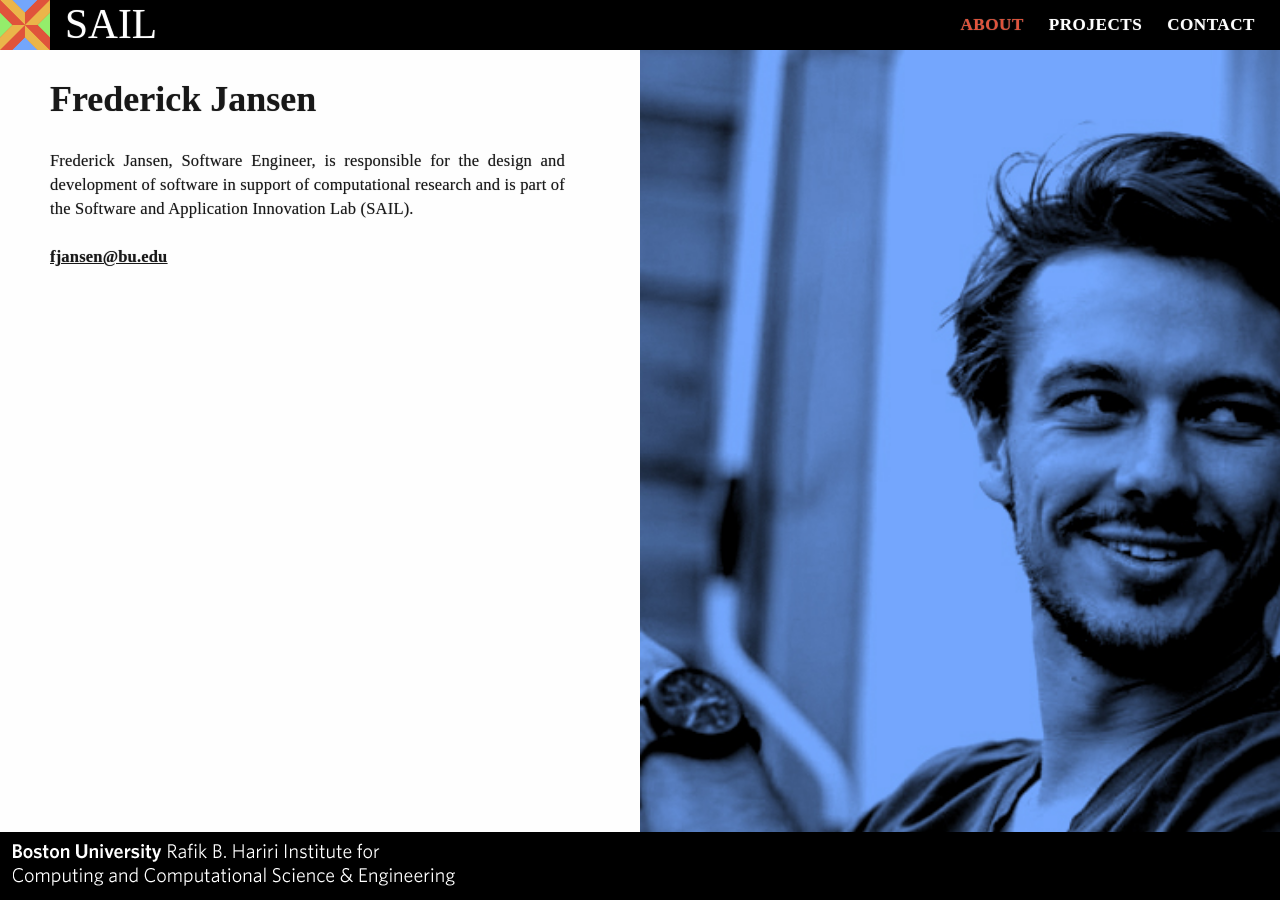
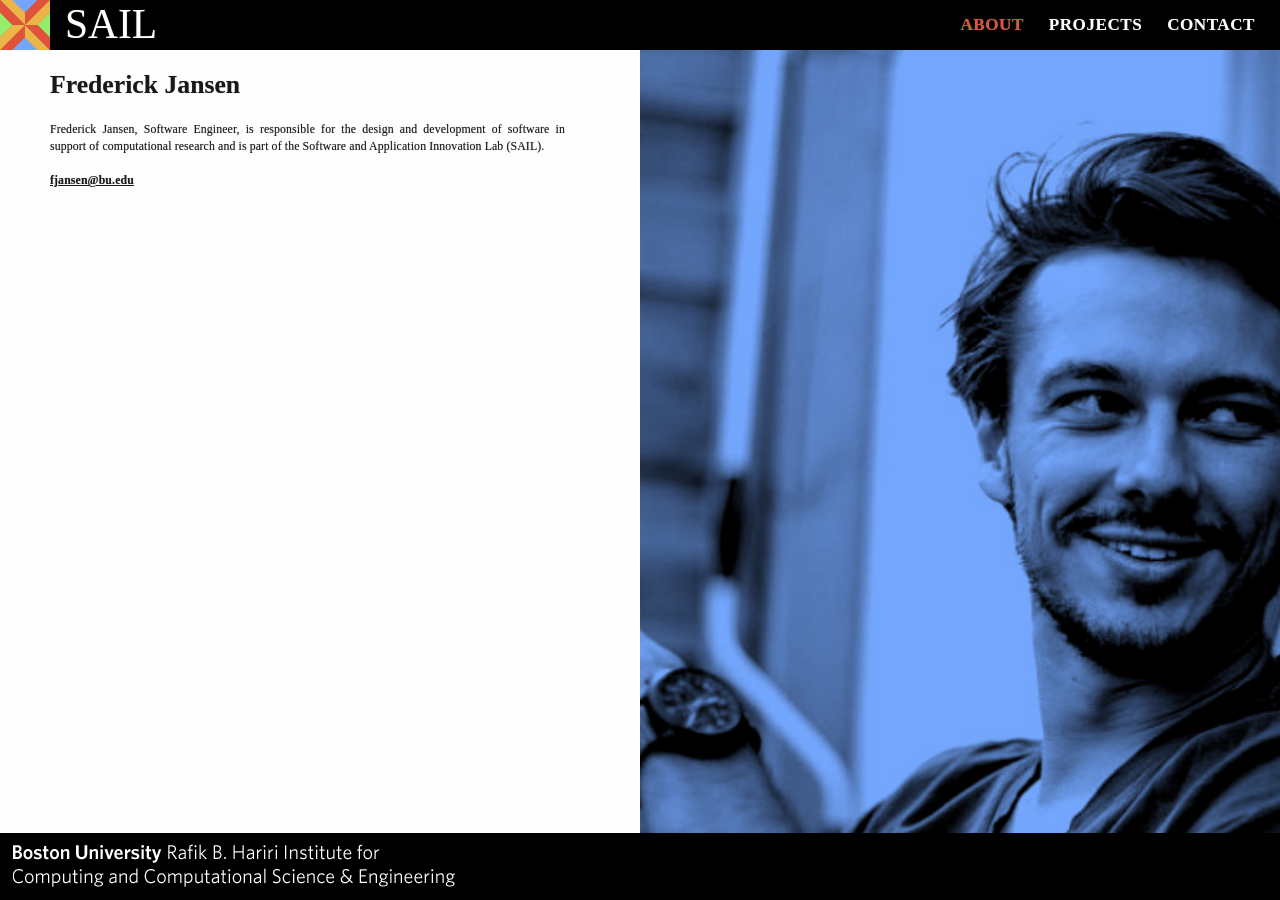
Before and after one commit to hicsail/hicsail.github.io, a Jekyll site: the page built from _posts/people/2016-08-28-Frederick.html, in a window 1280 px wide. Built offline with Jekyll 4.4.1, drawn with Linux system fonts in a browser that asks for light colours; nearby versions of some CDN libraries; some web fonts are replaced; library files that are not in the unit come from our copies; Markdown is read by kramdown in place of the engine named in the settings.

Commit message:
Adjust body font sizing bounds and footer size bounds.

```diff
--- a/_layouts/default.html
+++ b/_layouts/default.html
@@ -44,7 +44,7 @@
   <!--FlowType------>
   <script src="/js/flowtype.js"></script>
   <script>
-    $('#fullpage').flowtype({ minFont : 18, maxFont : 26 });
+    $('#fullpage').flowtype({ minFont: 10, maxFont: 26 });
   </script>
   <!-- FullPage scroll. -->
   <script src="/js/jquery.fullPage.min.js"></script>
--- a/css/style.css
+++ b/css/style.css
@@ -307,7 +307,7 @@ label { position: relative; top: 0px; }
 
 .personcontent { display: none; }
 
-footer { width: 100%; position: fixed; bottom: 0; background-color: #000000; z-index: 100; }
+footer { width:100%; height:67px; position:fixed; bottom:0; background-color:#000000; z-index:100; }
 
 #bu_logo { display: block; height:50px; float: left; }
 #bu_hic_logo { max-width:90%; }
```
